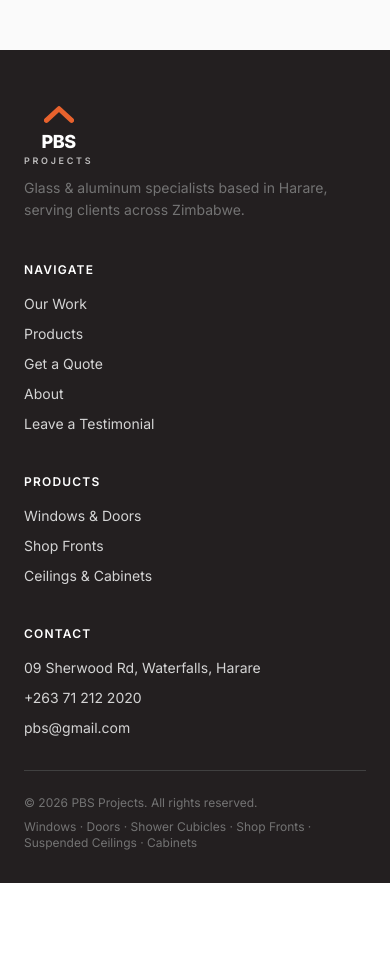
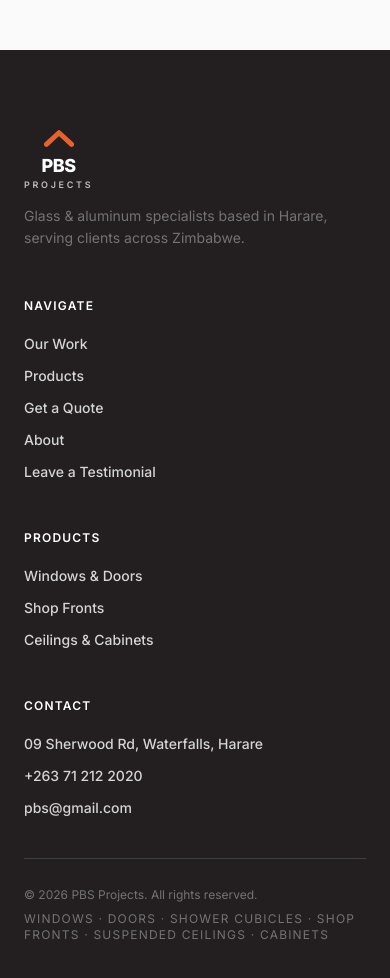
Before and after one commit to denzelchingodza/pbs-projects, a Next.js app in the folder frontend/: page / in a window 390 px wide. Shown: the part 7560-8538 px from the top of the page. Before the commit the page ends 8443 px from the top, so only its background shows below. Built offline with nearby package versions, Linux system fonts and the light colour scheme; no server answers.

Commit message:
Give the footer more room and firmer type weight

```diff
--- a/frontend/src/components/layout/Footer.tsx
+++ b/frontend/src/components/layout/Footer.tsx
@@ -3,6 +3,13 @@
  * Receives real business info as a prop from the layout's server-side fetch,
  * so if the address/phone/email ever changes in the admin panel, this updates
  * automatically without a code change.
+ *
+ * More breathing room and firmer type weight than before (taller top padding,
+ * wider column gaps, medium-weight links) for a more considered, less
+ * cramped close to the page, echoing the footer treatment on the
+ * jdwglass.co.za reference site. No social icons added, SiteSettings has no
+ * social links to draw from, and a row of dead icon links would be worse
+ * than none at all.
  */
 import Link from "next/link";
 import Logo from "@/components/ui/Logo";
@@ -12,18 +19,18 @@ export default function Footer({ settings }: { settings: SiteSettings }) {
   const year = new Date().getFullYear();
 
   return (
-    <footer className="bg-dark text-neutral-300 px-6 pt-14 pb-8">
-      <div className="max-w-6xl mx-auto grid grid-cols-1 sm:grid-cols-2 md:grid-cols-4 gap-10 pb-8 border-b border-neutral-700">
+    <footer className="bg-dark text-neutral-300 px-6 pt-20 pb-10">
+      <div className="max-w-6xl mx-auto grid grid-cols-1 sm:grid-cols-2 md:grid-cols-4 gap-12 pb-10 border-b border-neutral-700">
         <div>
-          <Logo className="mb-3" dark />
+          <Logo className="mb-4" dark />
           <p className="text-sm text-neutral-500 leading-relaxed">
             Glass &amp; aluminum specialists based in Harare, serving clients across Zimbabwe.
           </p>
         </div>
 
         <div>
-          <h4 className="text-white text-xs font-semibold uppercase tracking-widest mb-4">Navigate</h4>
-          <div className="flex flex-col gap-2.5 text-sm">
+          <h4 className="text-white text-xs font-semibold uppercase tracking-widest mb-5">Navigate</h4>
+          <div className="flex flex-col gap-3 text-sm font-medium">
             <Link href="/#work" className="hover:text-orange transition-colors">Our Work</Link>
             <Link href="/#products" className="hover:text-orange transition-colors">Products</Link>
             <Link href="/#quote" className="hover:text-orange transition-colors">Get a Quote</Link>
@@ -33,8 +40,8 @@ export default function Footer({ settings }: { settings: SiteSettings }) {
         </div>
 
         <div>
-          <h4 className="text-white text-xs font-semibold uppercase tracking-widest mb-4">Products</h4>
-          <div className="flex flex-col gap-2.5 text-sm">
+          <h4 className="text-white text-xs font-semibold uppercase tracking-widest mb-5">Products</h4>
+          <div className="flex flex-col gap-3 text-sm font-medium text-neutral-300">
             <span>Windows &amp; Doors</span>
             <span>Shop Fronts</span>
             <span>Ceilings &amp; Cabinets</span>
@@ -42,9 +49,9 @@ export default function Footer({ settings }: { settings: SiteSettings }) {
         </div>
 
         <div>
-          <h4 className="text-white text-xs font-semibold uppercase tracking-widest mb-4">Contact</h4>
-          <div className="flex flex-col gap-2.5 text-sm">
-            <span>{settings.address}</span>
+          <h4 className="text-white text-xs font-semibold uppercase tracking-widest mb-5">Contact</h4>
+          <div className="flex flex-col gap-3 text-sm font-medium">
+            <span className="text-neutral-300">{settings.address}</span>
             <a href={`tel:${settings.phone_primary.replace(/\s/g, "")}`} className="hover:text-orange transition-colors">
               {settings.phone_primary}
             </a>
@@ -55,9 +62,11 @@ export default function Footer({ settings }: { settings: SiteSettings }) {
         </div>
       </div>
 
-      <div className="max-w-6xl mx-auto pt-6 flex flex-wrap justify-between gap-2 text-xs text-neutral-500">
+      <div className="max-w-6xl mx-auto pt-7 flex flex-wrap justify-between gap-2 text-xs text-neutral-500">
         <span>© {year} {settings.business_name}. All rights reserved.</span>
-        <span>Windows · Doors · Shower Cubicles · Shop Fronts · Suspended Ceilings · Cabinets</span>
+        <span className="uppercase tracking-widest">
+          Windows · Doors · Shower Cubicles · Shop Fronts · Suspended Ceilings · Cabinets
+        </span>
       </div>
     </footer>
   );
```
